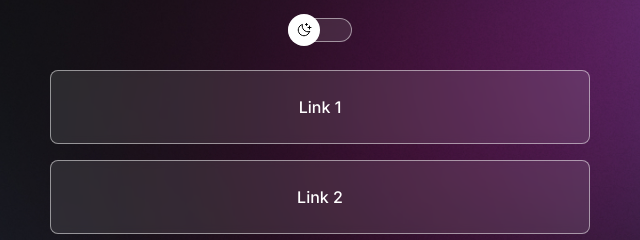
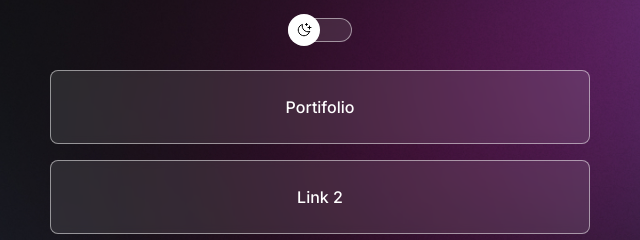
Before and after one commit to xumbreks/devlinks, a website: page index.html in a window 1280 px wide. Shown: the part 237-477 px from the top of the page, 320-960 px from the left. Drawn offline with Linux system fonts and the light colour scheme.

Commit message:
adicao de link

```diff
--- a/index.html
+++ b/index.html
@@ -35,7 +35,7 @@
     </div>
     <ul class="list-none flex flex-col gap-4 py-6 px-0">
       <li>
-        <a href="#" target="_blank">Link 1</a>
+        <a href="https://portifolio-brian.vercel.app" target="_blank">Portifolio</a>
       </li>
       <li>
         <a href="#" target="_blank">Link 2</a>
```
Also changed, not shown: 1 other file.
